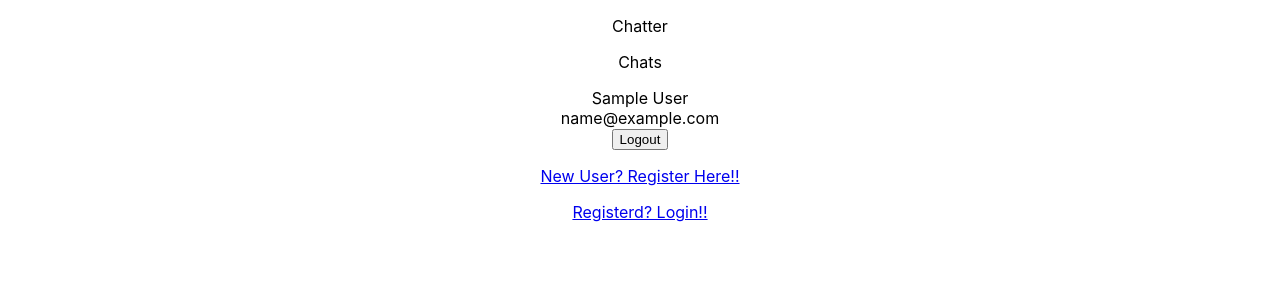
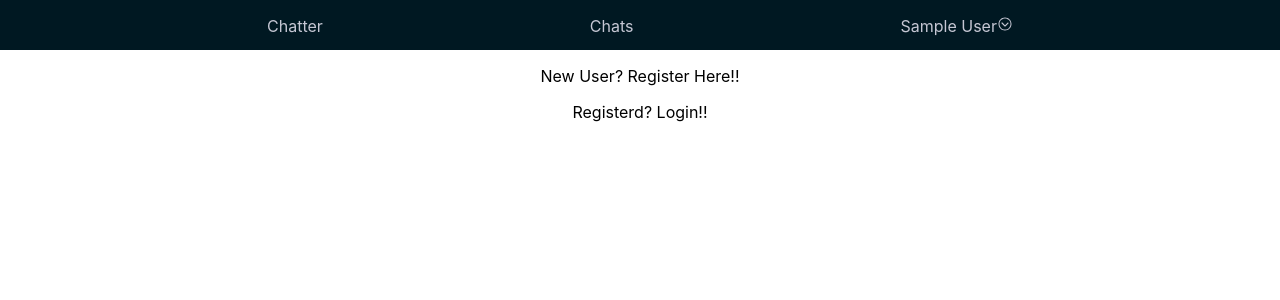
Before and after one commit to akranjan007/chatter, a React (Create React App) app in the folder chatterfrontend/: page / in a window 1280 px wide. Shown: the top 300 px of the page. Built offline with nearby package versions, Linux system fonts and the light colour scheme; sample sign-in values are in the browser's storage.

Commit message:
Navbar Link and ProfileMenu Update

```diff
--- a/chatterfrontend/package.json
+++ b/chatterfrontend/package.json
@@ -13,6 +13,7 @@
     "react-dom": "^19.1.0",
     "react-hook-form": "^7.56.1",
     "react-hot-toast": "^2.5.2",
+    "react-icons": "^5.5.0",
     "react-redux": "^9.2.0",
     "react-router-dom": "^7.5.3",
     "react-scripts": "5.0.1",
@@ -41,5 +42,10 @@
       "last 1 firefox version",
       "last 1 safari version"
     ]
+  },
+  "devDependencies": {
+    "autoprefixer": "^10.4.21",
+    "postcss": "^8.5.4",
+    "tailwindcss": "^4.1.8"
   }
 }
--- a/chatterfrontend/src/App.js
+++ b/chatterfrontend/src/App.js
@@ -6,6 +6,8 @@ import Signup from './Pages/Signup';
 import OpenRoute from './Utils/OpenRoute';
 import Login from './Pages/Login';
 import Navbar from './Component/Common/Navbar';
+import PrivateRoute from './Utils/PrivateRoute';
+import Chats from './Pages/Chats';
 
 function App() {
   return (
@@ -26,6 +28,11 @@ function App() {
           path='/login'
           element={<OpenRoute><Login/></OpenRoute>}
         />
+
+        <Route
+          path='/chats'
+          element={<PrivateRoute><Chats/></PrivateRoute>}
+        />
       </Routes>
     </div>
   );
--- a/chatterfrontend/src/Component/Common/Navbar.jsx
+++ b/chatterfrontend/src/Component/Common/Navbar.jsx
@@ -12,12 +12,12 @@ const Navbar = () => {
     }, [user]);
 
     return (
-        <div >
-            <p>Chatter</p>
-            <p>Chats</p>
+        <div class="nav">
+            <Link to={"/"}><p>Chatter</p></Link>
+            <Link to={"/chats"}><p>Chats</p></Link>
             {
                 loginState ? (<ProfileMenu/>) :
-                (<Link to={"/login"}><p>Login</p></Link>)
+                (<Link to={"/login"}><p className="loginButton">Login</p></Link>)
             }
         </div>
     )
--- a/chatterfrontend/src/Component/Profile/Logout.jsx
+++ b/chatterfrontend/src/Component/Profile/Logout.jsx
@@ -13,7 +13,7 @@ const Logout = () => {
 
     return (
         <div>
-            <button onClick={logoutHandler}>Logout</button>
+            <button onClick={logoutHandler} id="logoutButton">Logout</button>
         </div>
     )
 };
--- a/chatterfrontend/src/Component/Profile/ProfileMenu.jsx
+++ b/chatterfrontend/src/Component/Profile/ProfileMenu.jsx
@@ -1,23 +1,43 @@
 import { useSelector } from "react-redux";
 import Logout from "./Logout";
+import { IoIosArrowDropdown } from "react-icons/io";
+import { useEffect, useRef, useState } from "react";
 
 const ProfileMenu = () => {
     const {user} = useSelector((state)=>state.profile);
-    //const userObj = localStorage.getItem("userObj");
-    //console.log(user);
+    const [expandProfile, setExpandProfile] = useState(false);
+    const dropListRef = useRef(null);
+    const handleClickOutside = (event) => {
+        if(dropListRef.current && !dropListRef.current.contains(event.target)){
+            setExpandProfile(false);
+        }
+    };
+
+    useEffect(()=>{
+        if(expandProfile){
+            document.addEventListener("mousedown", handleClickOutside);
+        }else{
+            document.removeEventListener("mousedown", handleClickOutside);
+        }
+
+        return ()=>{
+            document.removeEventListener("mousedown", handleClickOutside);
+        }
+    }, [expandProfile]);
+
     return(
-        <div>
-            <div>{ user!==null && (user?.firstName +" "+user?.lastName) || "Guest User"}</div>
-            <div>{user?.email}</div>
-            <div>
-                {/*Setting button*/}
+        <div ref={dropListRef} id="profileDiv">
+            <div id="profilemenu" onClick={()=>{setExpandProfile(!expandProfile)}} >
+                <p>{user?.firstName +" "+user?.lastName}</p>
+                <p><IoIosArrowDropdown/></p>
             </div>
-            <div>
-                {/*Logout button*/}
-                {
-                    user!==null && <Logout/>
-                }
-            </div>
+            {
+                expandProfile &&
+                <div id="dropdown">
+                    <p>Settings</p>
+                    <Logout/>
+                </div>
+            }
         </div>
     )
 }
--- /dev/null
+++ b/chatterfrontend/src/Pages/Chats.jsx
@@ -0,0 +1,14 @@
+import react from "react";
+import { useSelector } from "react-redux";
+
+const Chats = () => {
+    const {user} = useSelector((state)=>state.profile);
+
+    return (
+        <div id="chat">
+            <p>{user?.email}</p>
+        </div>
+    )
+};
+
+export default Chats;
--- a/chatterfrontend/src/Services/Operations/authAPI.jsx
+++ b/chatterfrontend/src/Services/Operations/authAPI.jsx
@@ -60,7 +60,7 @@ export function login(formData, navigate){
             dispatch(setUser(response.data.userObj));
             localStorage.setItem("token", JSON.stringify(response.data.token));
             localStorage.setItem("userObj", JSON.stringify(response.data.userObj));
-            navigate("/dashboard/myprofile");
+            navigate("/chats");
         }catch(error){
             console.log("LOGIN_API ERROR.............. ", error);
             toast.error("Login Failed!");
--- a/chatterfrontend/src/Utils/OpenRoute.jsx
+++ b/chatterfrontend/src/Utils/OpenRoute.jsx
@@ -5,7 +5,7 @@ const OpenRoute = ({children}) => {
     const token = useSelector((state)=>state.auth.token);
     if(token===null) return children;
     else{
-        return <Navigate to="/dashboard/myprofile"/>
+        return <Navigate to="/chats"/>
     }
 };
 
--- a/chatterfrontend/src/Utils/PrivateRoute.jsx
+++ b/chatterfrontend/src/Utils/PrivateRoute.jsx
@@ -2,7 +2,7 @@ import { useSelector } from "react-redux";
 import { Navigate } from "react-router";
 
 const PrivateRoute = ({children}) =>{
-    const token = useSelector((state)=>state.auth);
+    const {token} = useSelector((state)=>state.auth);
     if(token!==null) return children;
     else return <Navigate to="/login"/>
 }
--- a/chatterfrontend/src/index.css
+++ b/chatterfrontend/src/index.css
@@ -11,3 +11,45 @@ code {
   font-family: source-code-pro, Menlo, Monaco, Consolas, 'Courier New',
     monospace;
 }
+
+.nav {
+  display: flex;
+  flex-direction: row;
+  justify-content: space-evenly;
+  background-color: #001822;
+  color: #C5C7D4;
+  height: 50px;
+}
+
+#logoutButton, .loginButton{
+  background-color: #537988;
+  color: #C5C7D4;
+  border: 0;
+  border-radius: 4px;
+  padding: 3px 6px;
+}
+a{
+  text-decoration: none;
+  color: inherit;
+}
+#profilemenu{
+  display: flex;
+  color: #C5C7D4;
+  position: relative;
+}
+#profileDiv{
+  cursor: pointer;
+}
+#dropdown{
+  position:absolute;
+  background-color: #063544;
+  border-radius: 2px;
+  top: 40px;
+  right:290px;
+  z-index: 10;
+  width: 160px;
+  height: 100px;
+}
+#chat{
+  color: black;
+}
```
Also changed, not shown: 1 other file (tests, documents, lock files or other folders).
